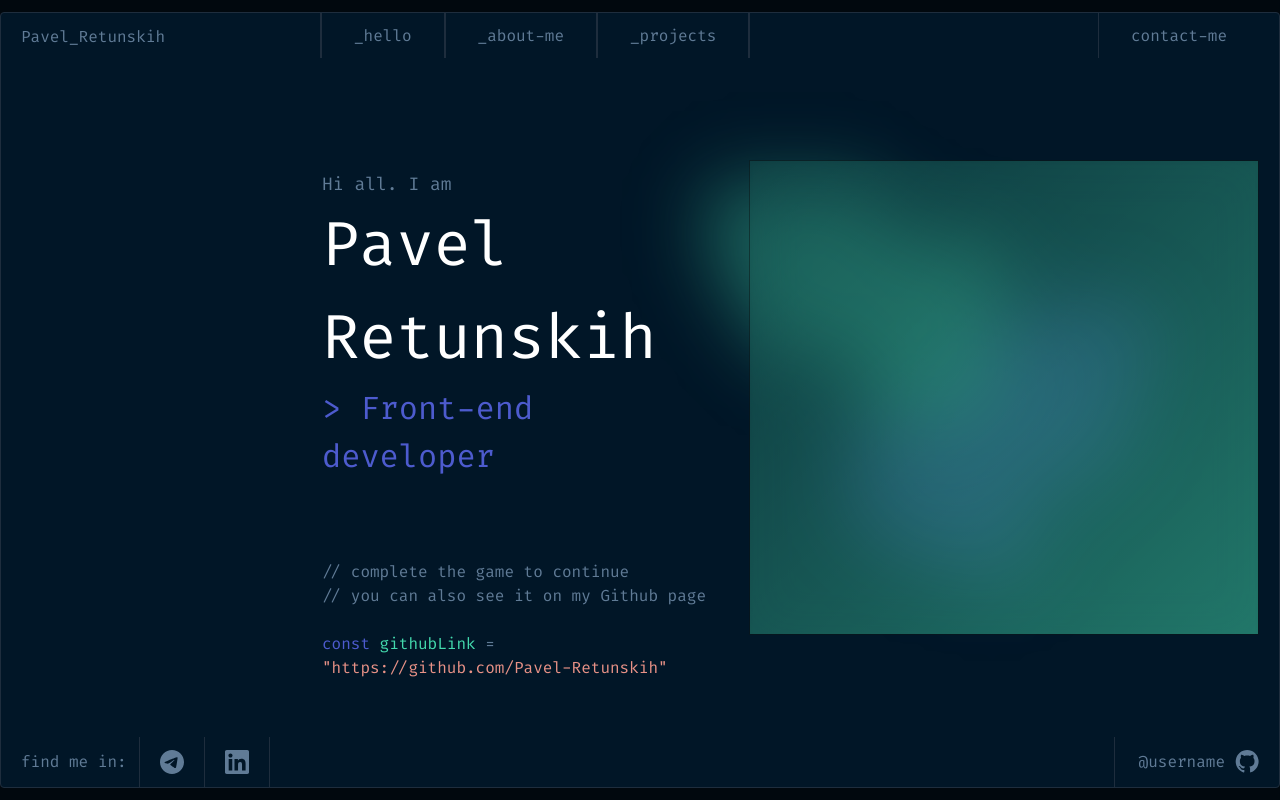
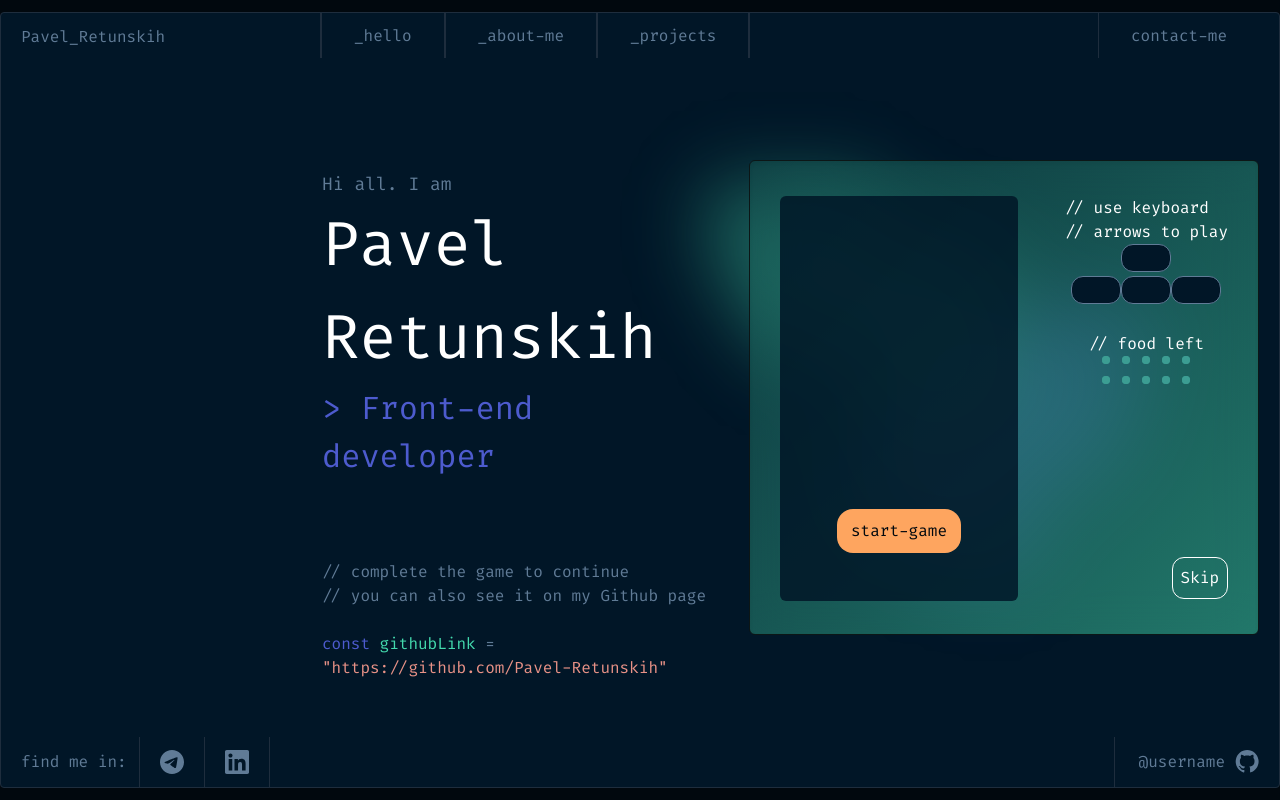
Before and after one commit to Pavel-Retunskih/portfolionext, a Next.js app: page /hello in a window 1280 px wide. Built offline with nearby package versions, Linux system fonts and the light colour scheme.

Commit message:
add snake game sample

```diff
--- a/src/app/hello/page.tsx
+++ b/src/app/hello/page.tsx
@@ -1,5 +1,6 @@
 'use client'
 import Link from "next/link";
+import {SnakeGame} from "@/components/SnakeGame/SnakeGame";
 
 
 export default function HelloPage() {
@@ -27,17 +28,7 @@ export default function HelloPage() {
           </span>
           </p>
         </div>
-
-
-        <div
-            className={'hidden md:flex flex-grow flex-col justify-center' +
-                +
-                    ' items-center  '}>
-          <div
-              className={`w-[510px] h-[475px] border-[1px] border-[#0C1616] bg-gradient-to-br from-[#175553] to-[#43D9AD] backdrop-blur-xl opacity-50 shadow-inner shadow-white px-[30px] py-[35px]`}>
-            <div className="bg-black opacity-75 w-[240px] h-[405px]"></div>
-          </div>
-        </div>
+        <SnakeGame/>
       </div>
   );
 }
--- /dev/null
+++ b/src/components/SnakeGame/FoodCounter/FoodCounter.tsx
@@ -0,0 +1,18 @@
+export function FoodCounter({foodCount}: { foodCount: number }) {
+
+  return <div className={'flex flex-col justify-center items-center w-full px-3 mt-[28px]'}>
+    <p className={'text-base text-secondary-white text-left'}>{'// food left'}</p>
+    <ul className={'flex flex-row justify-center items-center flex-wrap gap-3 w-[100px]'}>
+      {new Array(10).fill(0).map((_, index) => (
+          <li
+              key={index}
+              className={`relative w-2 h-2 rounded-full ${foodCount > index ? 'bg-secondary-aqua' : 'bg-accent-orange'}`}
+          >
+            {foodCount > index && (
+                <span className={'absolute inset-0 rounded-full bg-secondary-aqua animate-ping'}></span>
+            )}
+          </li>
+      ))}
+    </ul>
+  </div>
+}
--- /dev/null
+++ b/src/components/SnakeGame/GameControls/GameControls.tsx
@@ -0,0 +1,25 @@
+'use client'
+
+export function GameControls() {
+
+  return <div>
+    <div className={'text-base text-secondary-white'}>
+      <p>{'// use keyboard'}</p>
+      <p>{'// arrows to play'}</p>
+      <div className={'flex gap-1 flex-col'}>
+        <div className={'flex items-center justify-center'}>
+          <button
+              className={'bg-primary-blue border border-secondary-grey w-[50px] h-[28px] rounded-xl'}></button>
+        </div>
+        <div className={'flex items-center justify-center'}>
+          <button
+              className={'bg-primary-blue border border-secondary-grey w-[50px] h-[28px] rounded-xl'}></button>
+          <button
+              className={'bg-primary-blue border border-secondary-grey w-[50px] h-[28px] rounded-xl'}></button>
+          <button
+              className={'bg-primary-blue border border-secondary-grey w-[50px] h-[28px] rounded-xl'}></button>
+        </div>
+      </div>
+    </div>
+  </div>
+}
--- /dev/null
+++ b/src/components/SnakeGame/GameField/GameField.tsx
@@ -0,0 +1,39 @@
+type Props = {
+  gameStatus: 'start' | 'win' | 'lose' | 'idle';
+  onStartGame: () => void;
+}
+
+export function GameField({onStartGame, gameStatus}: Props) {
+
+  return <div className=" flex flex-col justify-end rounded-md w-[238px] h-[405px] bg-[rgba(1,22,39,0.84)]">
+
+
+    {gameStatus !== 'start' && <div className={'flex flex-col gap-5 mb-12 justify-center items-center w-full'}>
+      {gameStatus === 'idle' && <button
+          className="px-[14px] py-[10px]  bg-accent-orange rounded-2xl text-primary-black text-base"
+          onClick={() => onStartGame()}
+      >
+        start-game
+      </button>}
+      {gameStatus === 'lose' && <>
+        <p
+            className="w-full text-xl text-center rounded-md py-3  text-accent-aqua bg-primary-blue"
+        >
+          GAME OVER!
+        </p>
+        <button>start-again</button>
+      </>
+      }
+      {gameStatus === 'win' && <>
+        <p
+            className="w-full text-xl text-center rounded-md py-3  text-accent-aqua bg-primary-blue"
+        >
+          WELL DONE!
+        </p>
+        <button className={'text-secondary-white'}>play-again</button>
+      </>
+      }
+    </div>}
+
+  </div>
+}
--- /dev/null
+++ b/src/components/SnakeGame/SnakeGame.tsx
@@ -0,0 +1,39 @@
+'use client'
+import {useState} from "react";
+import {GameField} from "@/components/SnakeGame/GameField/GameField";
+import {GameControls} from "@/components/SnakeGame/GameControls/GameControls";
+import {FoodCounter} from "@/components/SnakeGame/FoodCounter/FoodCounter";
+
+export function SnakeGame() {
+  const [isRunning, setIsRunningGame] = useState<boolean>(false);
+  const [gameStatus, setGameStatus] = useState<'start' | 'win' | 'lose' | 'idle'>("idle")
+  const [foodCount, setFoodCount] = useState<number>(10);
+
+  const onStartGameHandler = () => {
+    setIsRunningGame(true);
+    setGameStatus("start");
+  }
+
+  return (
+      <div className="hidden md:flex flex-grow flex-col justify-center items-center">
+        <div
+            className=" flex justify-between w-[510px] h-[475px] border-[1px]  bg-gradient-to-br from-[rgba(23,85,83,0.5)] to-[rgba(67,217,173,0.5)] backdrop-blur-xl border-[#0C1616] rounded-md shadow-inner shadow-white px-[30px] py-[35px]"
+        >
+          <GameField gameStatus={gameStatus} onStartGame={() => {
+            onStartGameHandler()
+          }}/>
+          <div className={'flex flex-col items-center justify-between'}>
+            <div>
+              <GameControls/>
+              <FoodCounter foodCount={foodCount}/>
+            </div>
+
+            <div className={'flex items-center justify-end w-full'}>
+              <button className={'border border-secondary-white rounded-xl px-2 py-2 text-secondary-white'}>Skip
+              </button>
+            </div>
+          </div>
+        </div>
+      </div>
+  );
+}
```
